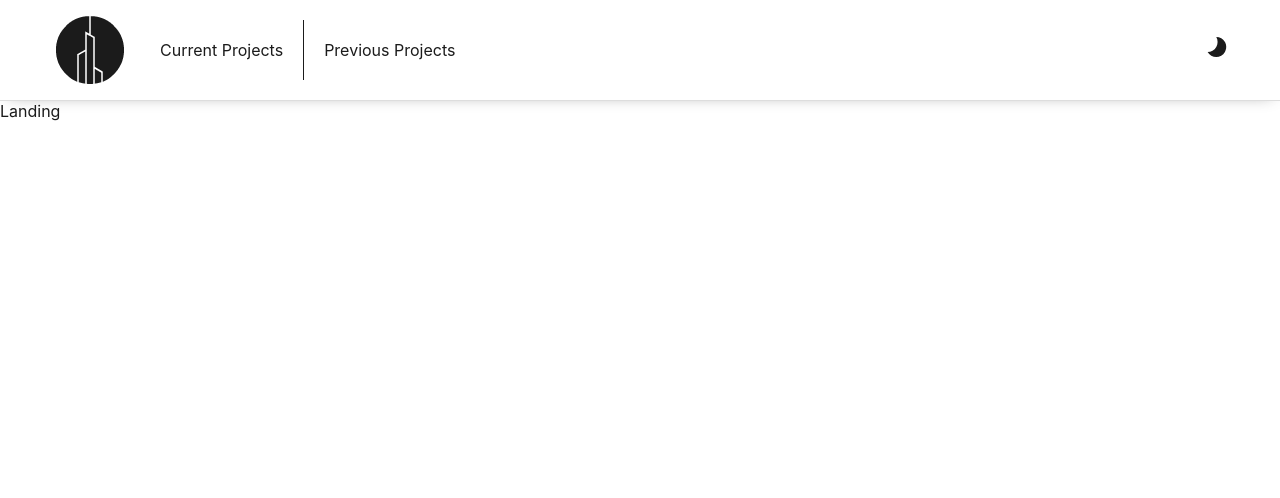
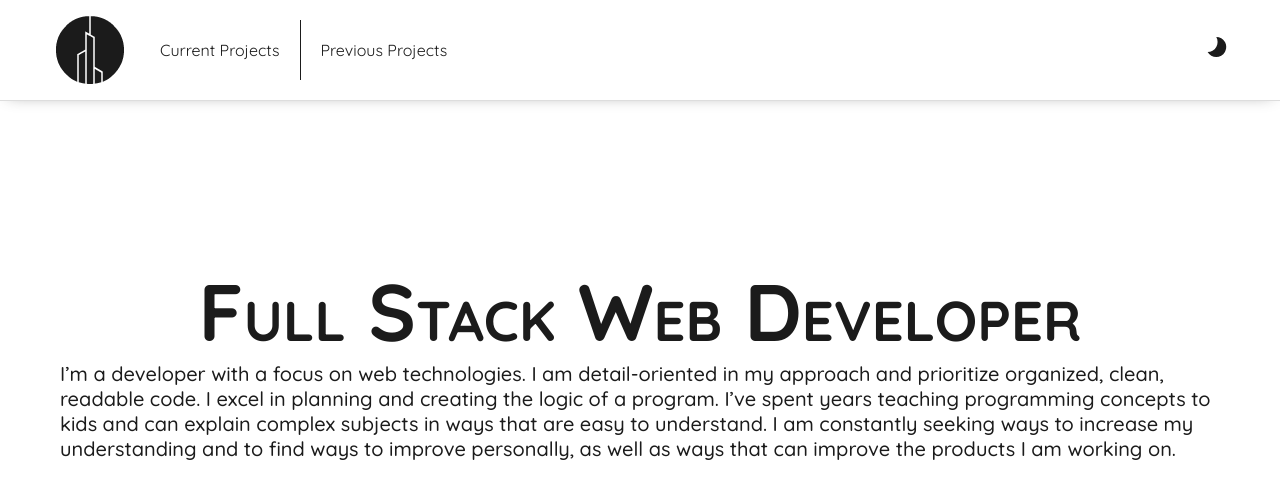
Before and after one commit to Pergamene/portfolio, a React (Create React App) app: page / in a window 1280 px wide. Shown: the top 498 px of the page. Built offline with nearby package versions, Linux system fonts and the light colour scheme.

Commit message:
landing page done, started working on footer

```diff
--- a/public/index.html
+++ b/public/index.html
@@ -10,6 +10,7 @@
       content="Web site created using create-react-app"
     />
     <link rel="apple-touch-icon" href="%PUBLIC_URL%/logo192.png" />
+    <link href="https://fonts.googleapis.com/css?family=Quicksand:400,500,700&display=swap" rel="stylesheet">
     <!--
       Notice the use of %PUBLIC_URL% in the tags above.
       It will be replaced with the URL of the `public` folder during the build.
--- a/src/assets/data.js
+++ b/src/assets/data.js
@@ -11,4 +11,15 @@ export const data = {
       path: '/previous-projects',
     },
   ],
+  landing: {
+    title: 'Full Stack Web Developer',
+    bio: 'I’m a developer with a focus on web technologies.  I am detail-oriented in my approach and prioritize organized, clean, readable code.  I excel in planning and creating the logic of a program.  I’ve spent years teaching programming concepts to kids and can explain complex subjects in ways that are easy to understand.  I am constantly seeking ways to increase my understanding and to find ways to improve personally, as well as ways that can improve the products I am working on.',
+  },
+  footer: {
+    name: 'Austin Glenn',
+    phone: '801-668-3608',
+    email: 'austinkglenn@gmail.com',
+    githublink: 'github.com/Pergamene',
+    linkedinLink: 'linkedin.com/in/austinkglenn',
+  },
 };
--- a/src/components/Landing.jsx
+++ b/src/components/Landing.jsx
@@ -2,6 +2,7 @@ import React from 'react';
 import { makeStyles } from '@material-ui/core/styles';
 
 import { DARK, DARK_PAGE, LIGHT } from '../assets/colors';
+import { data } from '../assets/data';
 
 const useStyles = makeStyles({
   root: {
@@ -9,14 +10,38 @@ const useStyles = makeStyles({
     backgroundColor: props => props.darkMode ? DARK_PAGE : '',
     color: props => props.darkMode ? LIGHT : DARK,
   },
+  page: {
+    display: 'flex',
+    flexDirection: 'column',
+    maxWidth: '1200px',
+    margin: '0 auto',
+    alignItems: 'center',
+  },
+  h1: {
+    fontSize: '80px',
+    fontVariant: 'small-caps',
+    margin: '20vh 0 0',
+  },
+  p: {
+    fontWeight: '500',
+    fontSize: '20px',
+    margin: '0',
+    padding: '0 20px',
+  },
 });
 
 const Landing = props => {
   const { darkMode } = props;
   const classes = useStyles({darkMode: darkMode});
+  const { landing } = data;
 
   return (
-    <div className={classes.root}>Landing</div>
+    <div className={classes.root}>
+      <div className={classes.page}>
+        <h1 className={classes.h1}>{landing.title}</h1>
+        <p className={classes.p}>{landing.bio}</p>
+      </div>
+    </div>
   );
 };
 
--- a/src/index.css
+++ b/src/index.css
@@ -1,8 +1,9 @@
 body {
   margin: 0;
-  font-family: -apple-system, BlinkMacSystemFont, 'Segoe UI', 'Roboto', 'Oxygen',
+  /* font-family: -apple-system, BlinkMacSystemFont, 'Segoe UI', 'Roboto', 'Oxygen',
     'Ubuntu', 'Cantarell', 'Fira Sans', 'Droid Sans', 'Helvetica Neue',
-    sans-serif;
+    sans-serif; */
+  font-family: 'Quicksand', sans-serif;
   -webkit-font-smoothing: antialiased;
   -moz-osx-font-smoothing: grayscale;
 }
```
Also changed, not shown: src/components/Footer.jsx (added, +63 -0 lines).
